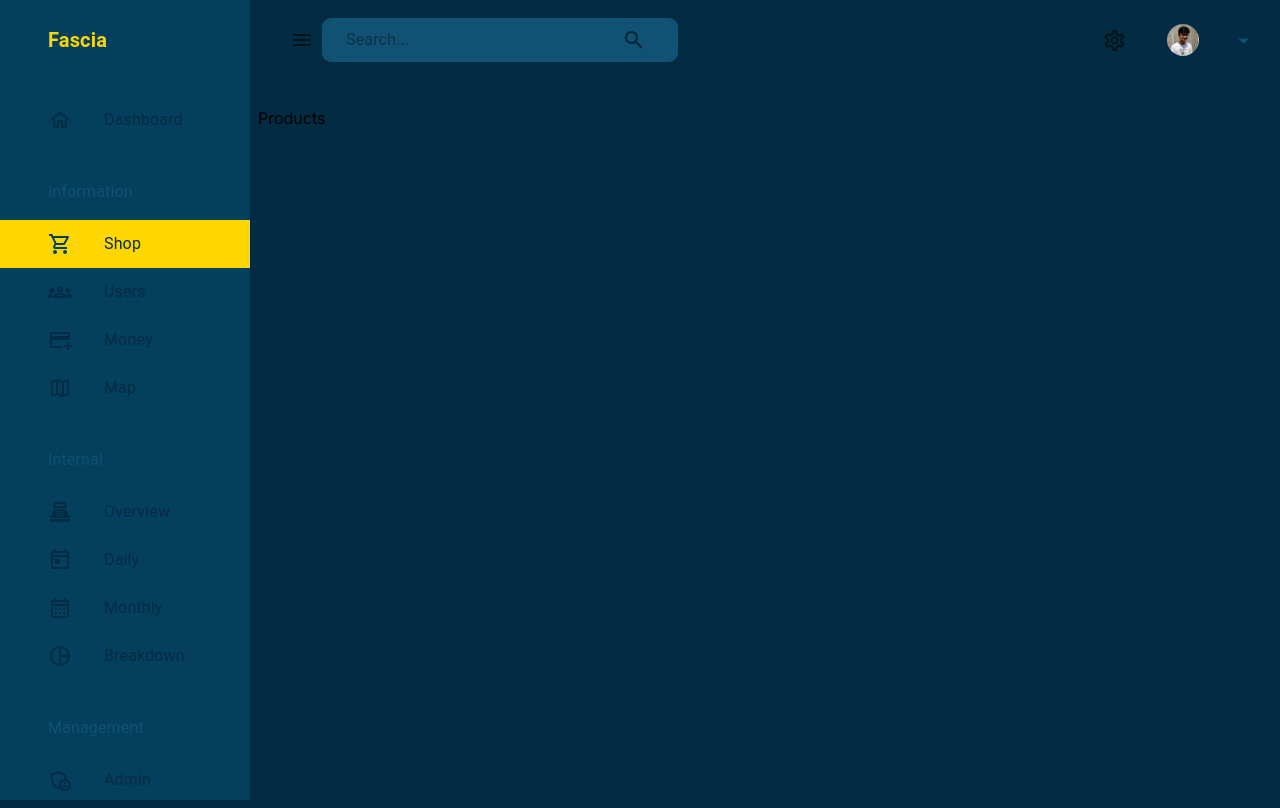
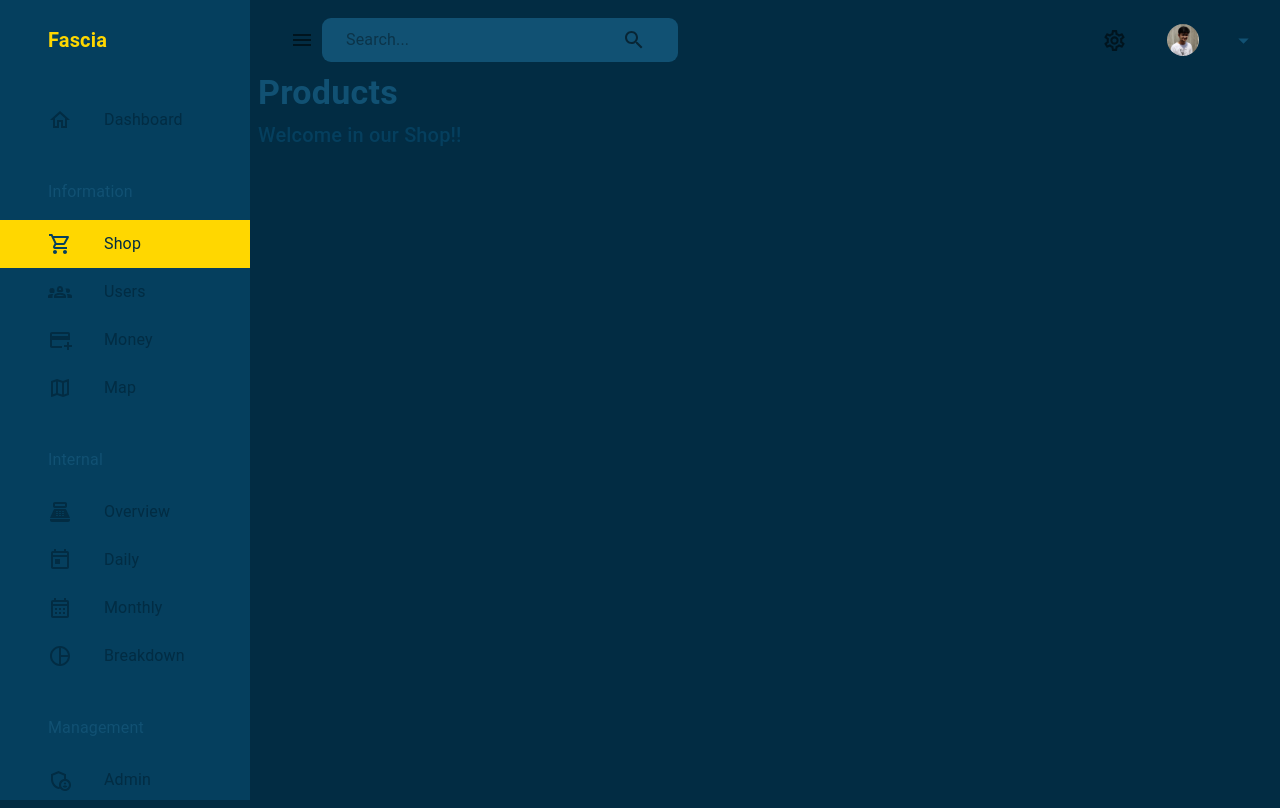
Before and after one commit to sushilpandeyy/Fascia, a React (Vite) app in the folder dashboardf/: page /shop in a window 1280 px wide. Built offline with nearby package versions, Linux system fonts and the light colour scheme; no server answers.

Commit message:
Added GET Data

```diff
--- a/dashboardf/src/scenes/Products/index.jsx
+++ b/dashboardf/src/scenes/Products/index.jsx
@@ -1,8 +1,27 @@
 import React from 'react'
+import Header from "../component/Header"
+import {
+  Box,
+  Card,
+  CardActions,
+  CardContent,
+  Collapse,
+  Button,
+  Typography,
+  Rating,
+  useTheme,
+  useMediaQuery,
+} from "@mui/material";
+import { useGetProductsQuery } from '../state/api';
 
 const Products = () => {
+  const {data, isLoading} = useGetProductsQuery();
+  console.log(data);
   return (
-    <div>Products</div>
+    <>
+    <Header title="Products" subtitle="Welcome in our Shop!!"/>
+
+    </>
   )
 }
 
--- /dev/null
+++ b/dashboardf/src/scenes/component/Header.jsx
@@ -0,0 +1,22 @@
+import { Typography, Box } from "@mui/material";
+import React from "react";
+
+const Header = ({ title, subtitle }) => {
+  return (
+    <Box>
+      <Typography
+        variant="h4"
+        color="#115173"
+        fontWeight="bold"
+        sx={{ mb: "5px" }}
+      >
+        {title}
+      </Typography>
+      <Typography variant="h6" color="#053F5E">
+        {subtitle}
+      </Typography>
+    </Box>
+  );
+};
+
+export default Header;
--- a/dashboardf/src/scenes/component/Navbar.jsx
+++ b/dashboardf/src/scenes/component/Navbar.jsx
@@ -30,7 +30,6 @@ const Navbar = ({ occup, user, isSidebarOpen, setSidebarOpen}) => {
           position: "static",
           background: "none",
           boxShadow: "none",
-          height: "100px"
         }}
       >
         <Toolbar sx={{ justifyContent: "space-between" }}>
```
